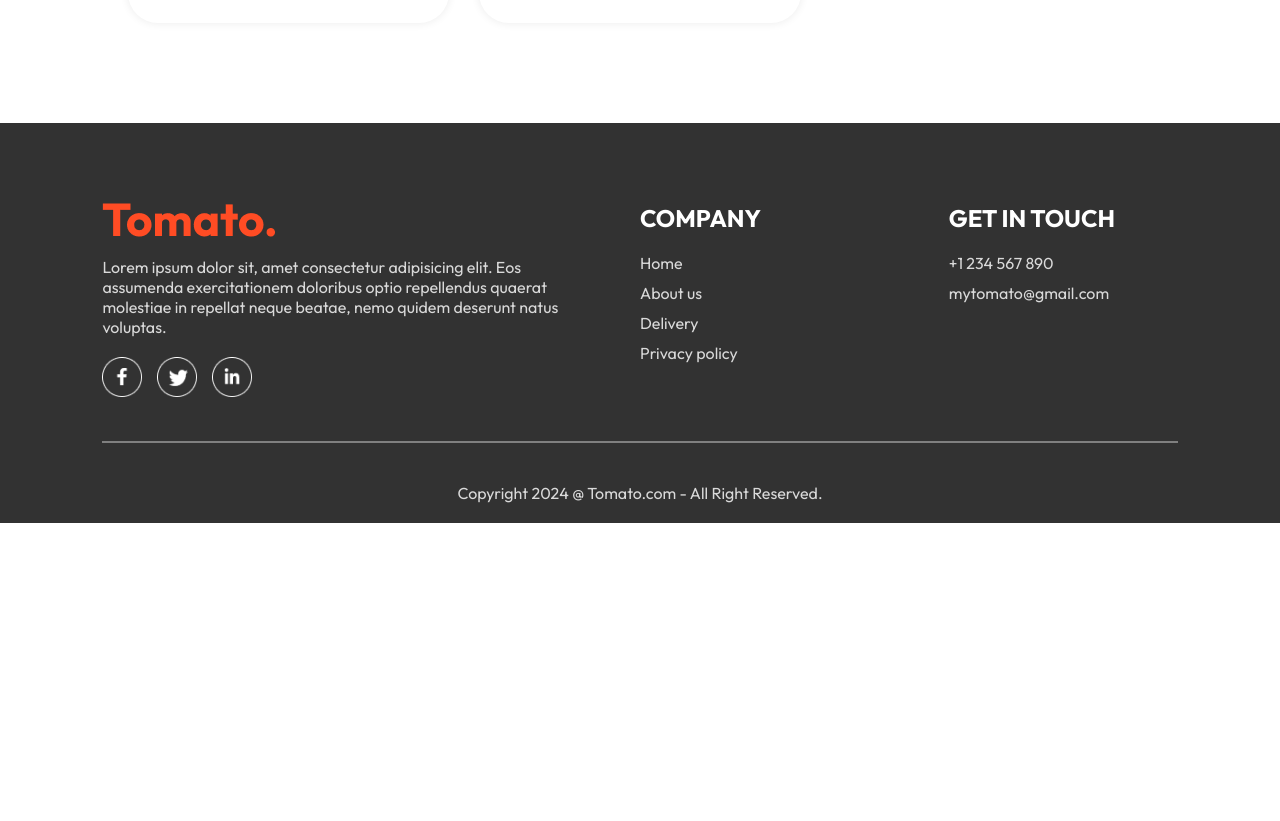
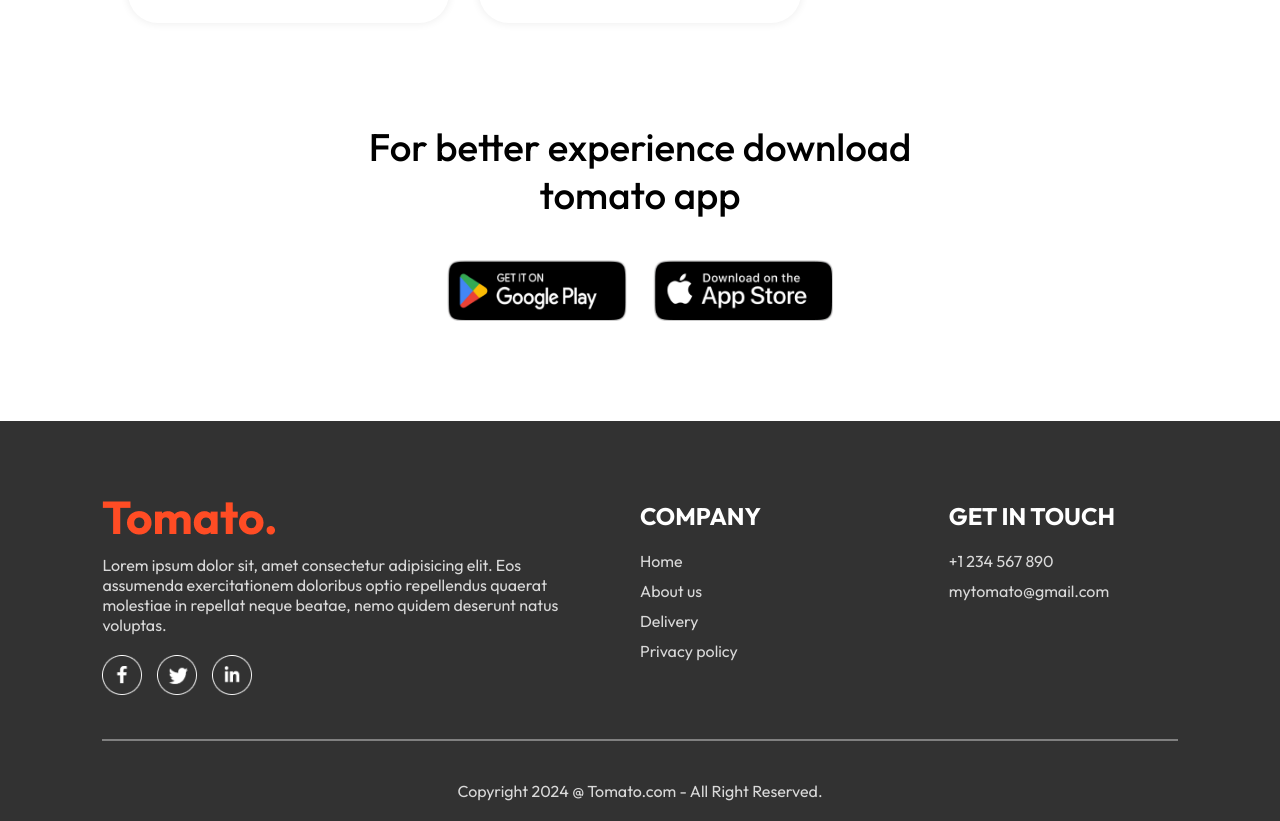
Before and after one commit to NaufalAssyafiqF/masako-frontend, a React (Vite) app: page / in a window 1280 px wide. Shown: the part 5960-6781 px from the top of the page. Before the commit the page ends 6483 px from the top, so only its background shows below. Built offline with nearby package versions, Linux system fonts and the light colour scheme.

Commit message:
add download section

```diff
--- /dev/null
+++ b/src/components/AppDownload/AppDownload.jsx
@@ -0,0 +1,19 @@
+import { assets } from "../../assets/frontend_assets/assets";
+import "./AppDownload.css";
+
+const AppDownload = () => {
+  return (
+    <div className="app-download" id="app-download">
+      <p>
+        For better experience download <br />
+        tomato app
+      </p>
+      <div className="app-download-platform">
+        <img src={assets.play_store} alt="" />
+        <img src={assets.app_store} alt="" />
+      </div>
+    </div>
+  );
+};
+
+export default AppDownload;
--- /dev/null
+++ b/src/components/AppDownload/appDownload.css
@@ -0,0 +1,26 @@
+.app-download {
+    margin: auto auto;
+    margin-top: 100px;
+    font-size: max(3vw, 20px);
+    text-align: center;
+    font-weight: 500;
+}
+
+.app-download-platform {
+    display: flex;
+    justify-content: center;
+    gap: max(2vw,10px);
+    margin-top: 40px;
+}
+
+.app-download-platform img {
+    width: max(30vw,120px);
+    max-width: 180px;
+    transition: 0.5s;
+    cursor: pointer;
+}
+
+.app-download-platform img:hover {
+    transform: scale(1.05);
+
+}
--- a/src/pages/Home/Home.jsx
+++ b/src/pages/Home/Home.jsx
@@ -3,6 +3,7 @@
 import Header from "../../components/Header/Header";
 import "./Home.css";
 import FoodDisplay from "../../components/FoodDisplay/FoodDisplay";
+import AppDownload from "../../components/AppDownload/AppDownload";
 
 const Home = () => {
   const [category, setCategory] = useState("All");
@@ -12,6 +13,7 @@
       <Header />
       <ExploreMenu category={category} setCategory={setCategory} />
       <FoodDisplay category={category} />
+      <AppDownload/>
     </div>
   );
 };
```
